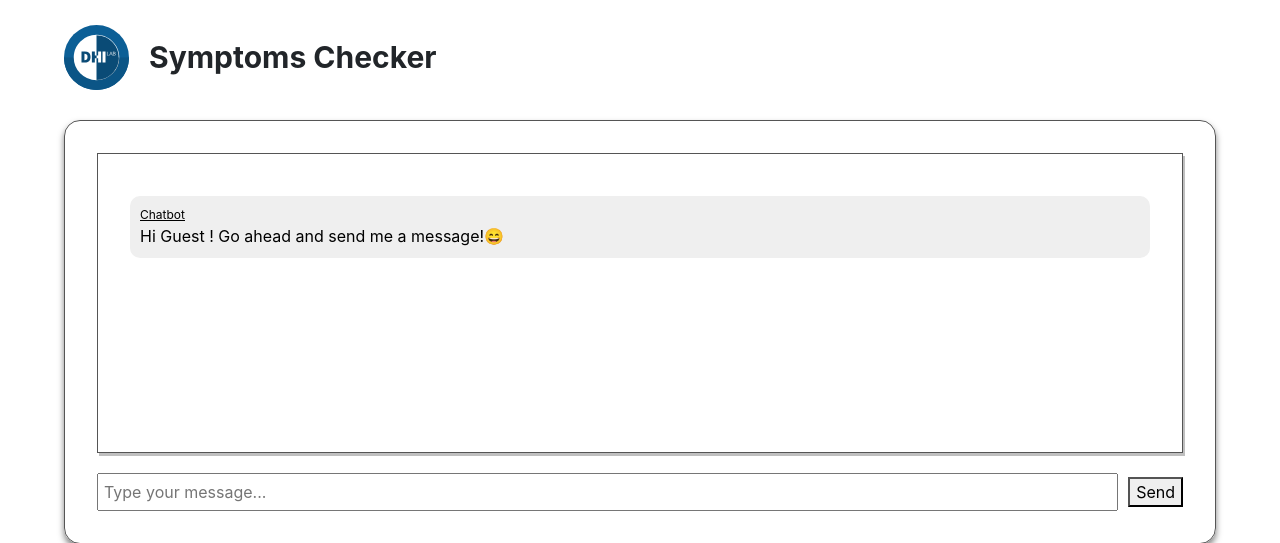
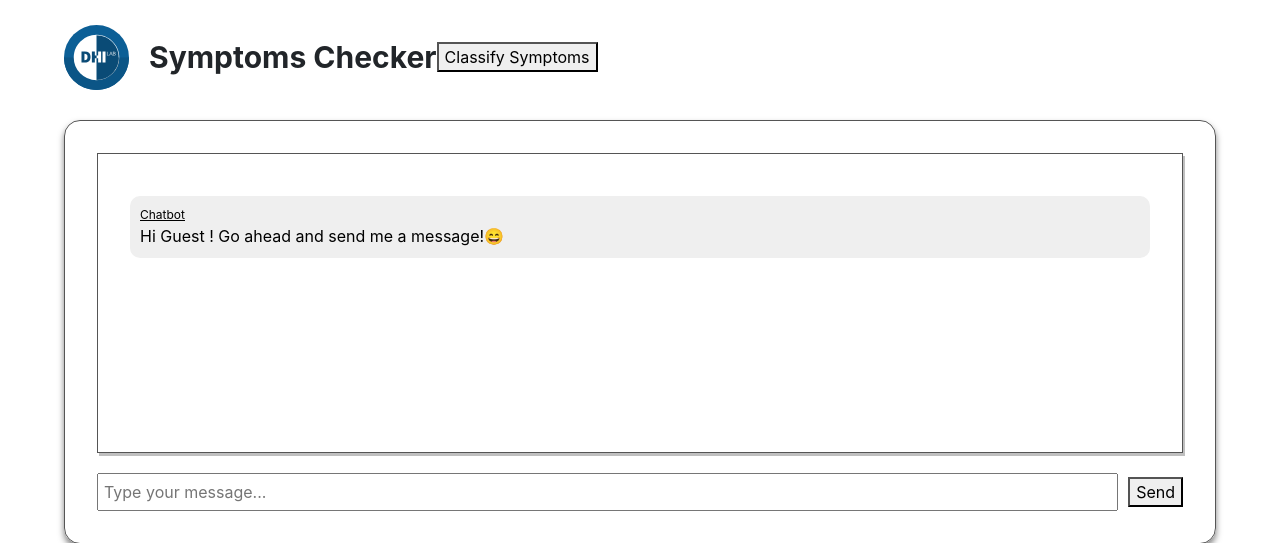
Before and after one commit to GeneDev123/dhi-lab, a Django app: template dhiLab/main/templates/main/home.html in a window 1280 px wide. Shown: the part 76-619 px from the top of the page. Run offline with Django 4.2, Linux system fonts and the light colour scheme; the template is opened without the code that fills it, so the values that code supplies are empty; style sheets or scripts are compiled from the project's sources; some libraries are stand-ins or nearby versions.

Commit message:
Added the classify symptoms button. In progress

```diff
--- a/dhiLab/main/templates/main/home.html
+++ b/dhiLab/main/templates/main/home.html
@@ -10,7 +10,7 @@
       <div class="text-container">
         Symptoms Checker
       </div>
-      <!-- <button id="classify-symptoms-btn">Classify Symptoms</button> -->
+      <button id="classify-symptoms-btn">Classify Symptoms</button>
     </div>
 
     <div class="chatbot-main-container">
@@ -67,11 +67,11 @@
         });
       });
 
-      // let classifyBtn = document.getElementById('classify-symptoms-btn');
-      // classifyBtn.addEventListener('click', () => {
-      //   event.preventDefault();
+      let classifyBtn = document.getElementById('classify-symptoms-btn');
+      classifyBtn.addEventListener('click', () => {
+        event.preventDefault();
 
-      // });
+      });
     });
   </script>
 
```
